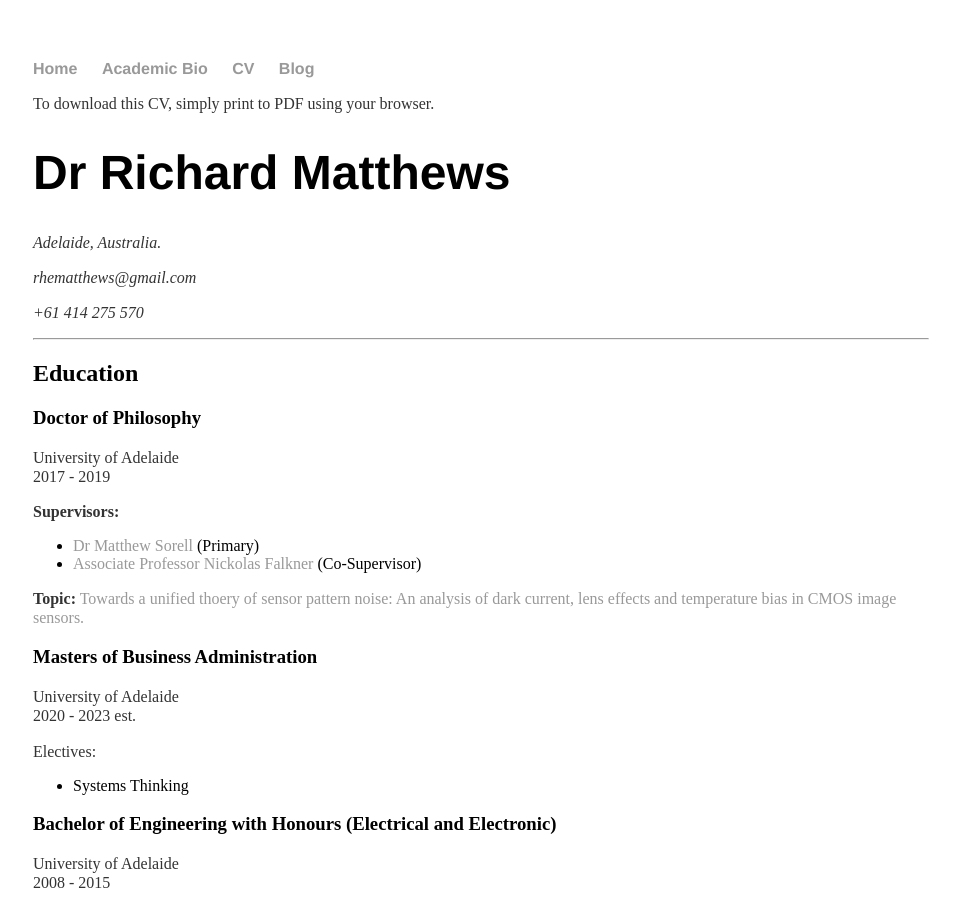
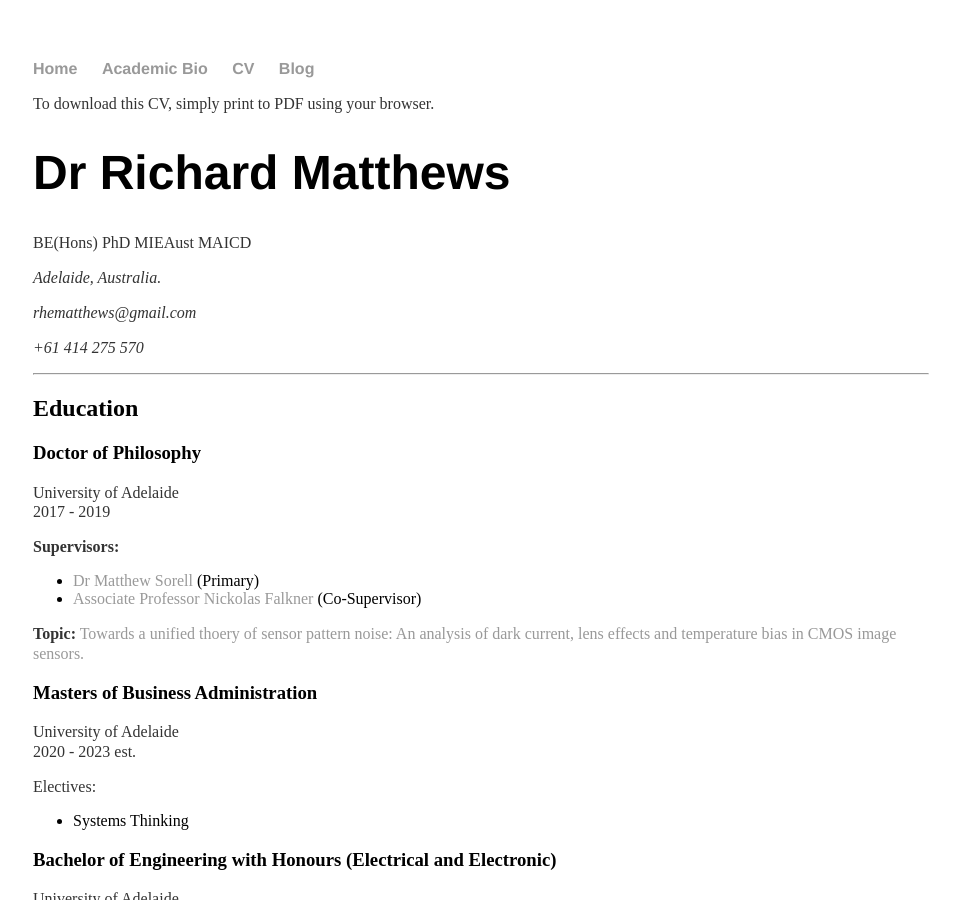
Before and after one commit to rhematt/rhematt.github.io, a Jekyll site: the page built from cv/index.md, in a window 1280 px wide and 900 px high. Shown: the whole window, without its empty margins (159-1119 px from the left). Built offline with Jekyll 4.4.1, drawn with Linux system fonts in a browser that asks for light colours; our own code applies the rules of GitHub Pages for plain Markdown files.

Commit message:
Update index.md

```diff
--- a/cv/index.md
+++ b/cv/index.md
@@ -8,6 +8,8 @@
 
 
 # Dr Richard Matthews
+BE(Hons) PhD MIEAust MAICD
+
 <address>
 	<p>Adelaide, Australia.</p>
 	<p><span class="obfuscate">moc.liamg@swehttamehr</span></p>
```
